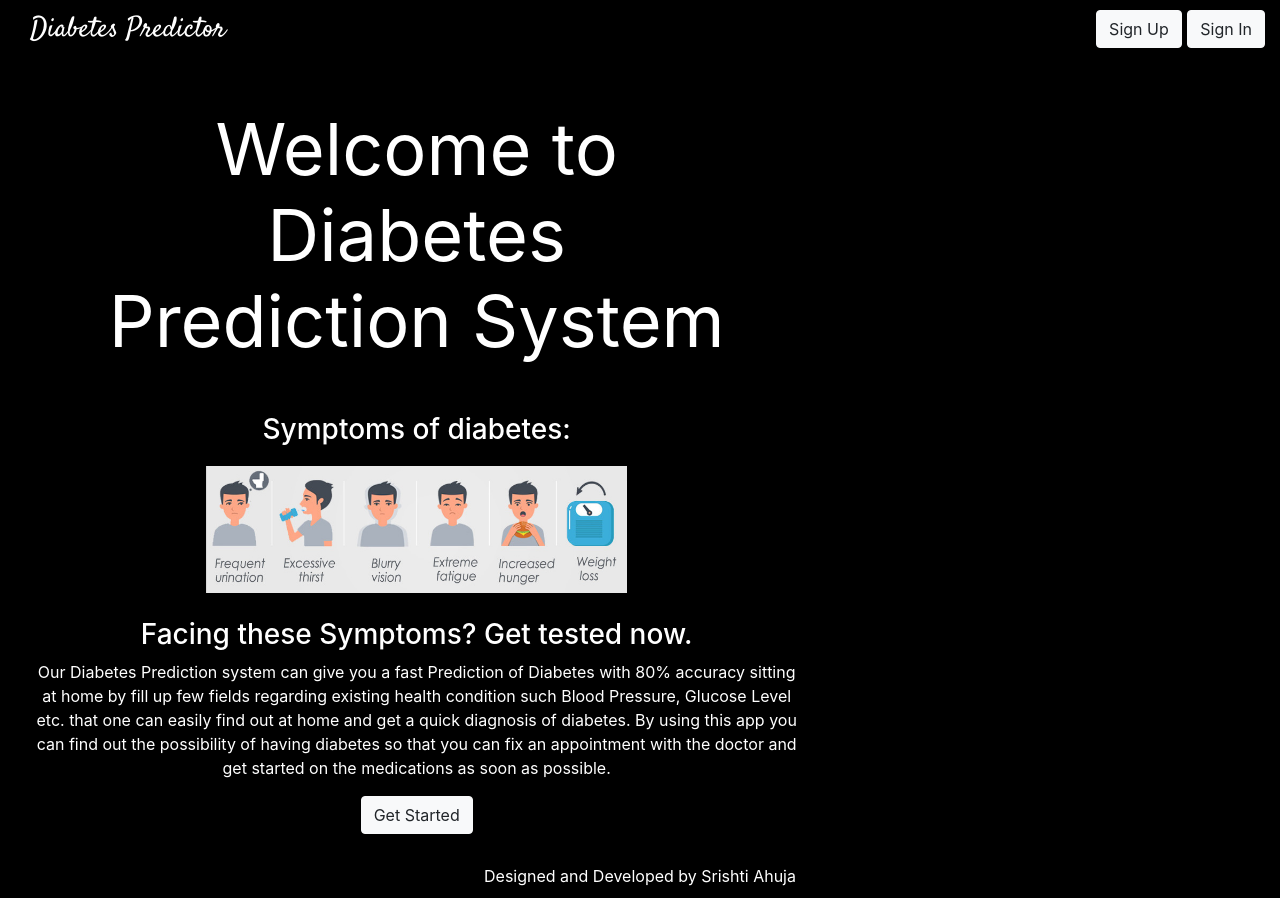
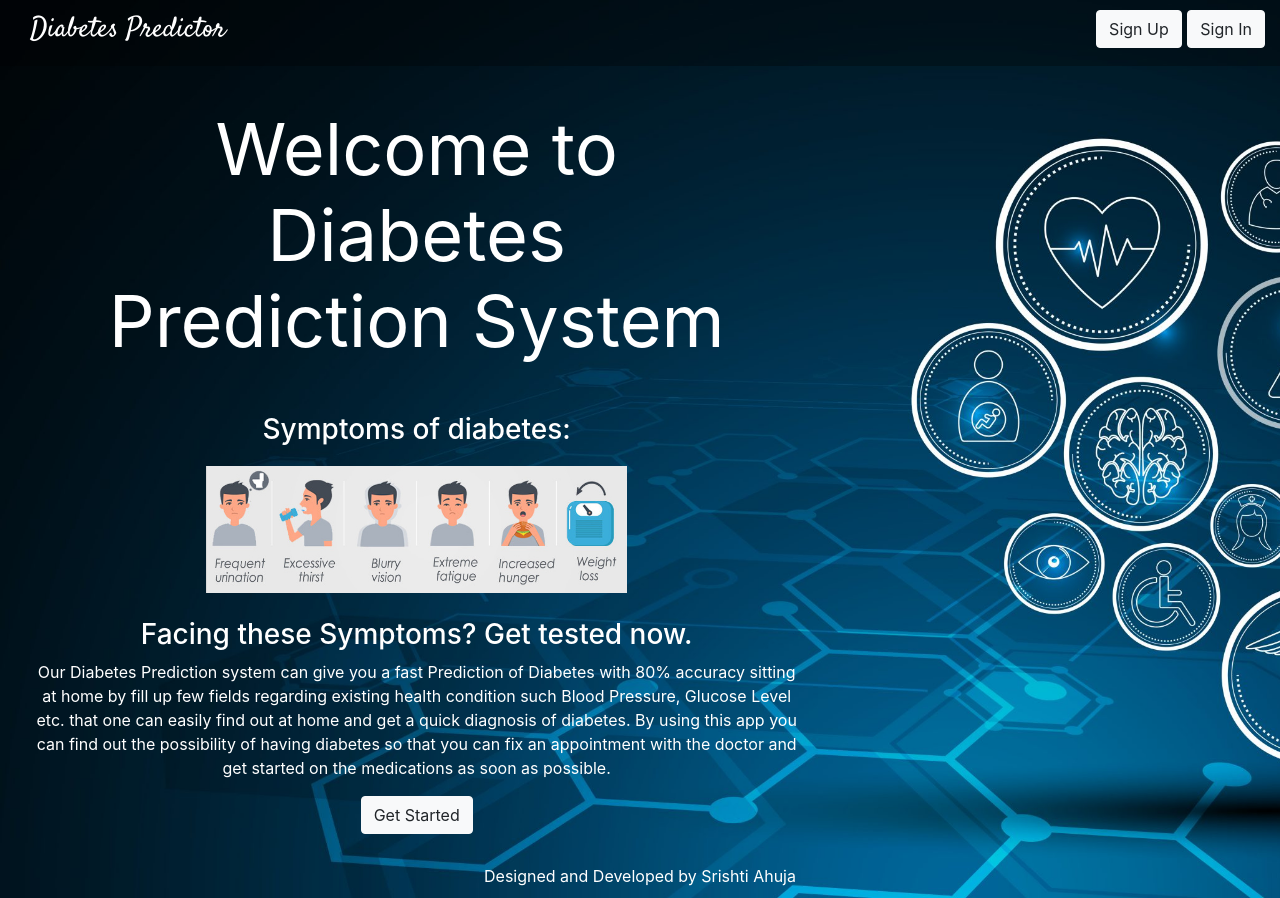
Before and after one commit to Srishti-Ahuja/DiabetesPrediction, a Django app: template templates/home.html in a window 1280 px wide. Run offline with Django 3.2, Linux system fonts and the light colour scheme; the template is opened without the code that fills it, so the values that code supplies are empty; some libraries are stand-ins or nearby versions.

Commit message:
Update base.html

```diff
--- a/templates/base.html
+++ b/templates/base.html
@@ -18,7 +18,7 @@
                 padding: 0px;
                 margin: 0px;
                 background-color: black;
-                /*background-image: url("{% static 'images\background3.jpeg' %}"); */
+                background-image: url("https://storageblob1234.blob.core.windows.net/static/images/background3.jpeg");
                 background-repeat: no-repeat;
                 background-size: cover;
                 text-align: center;
```
